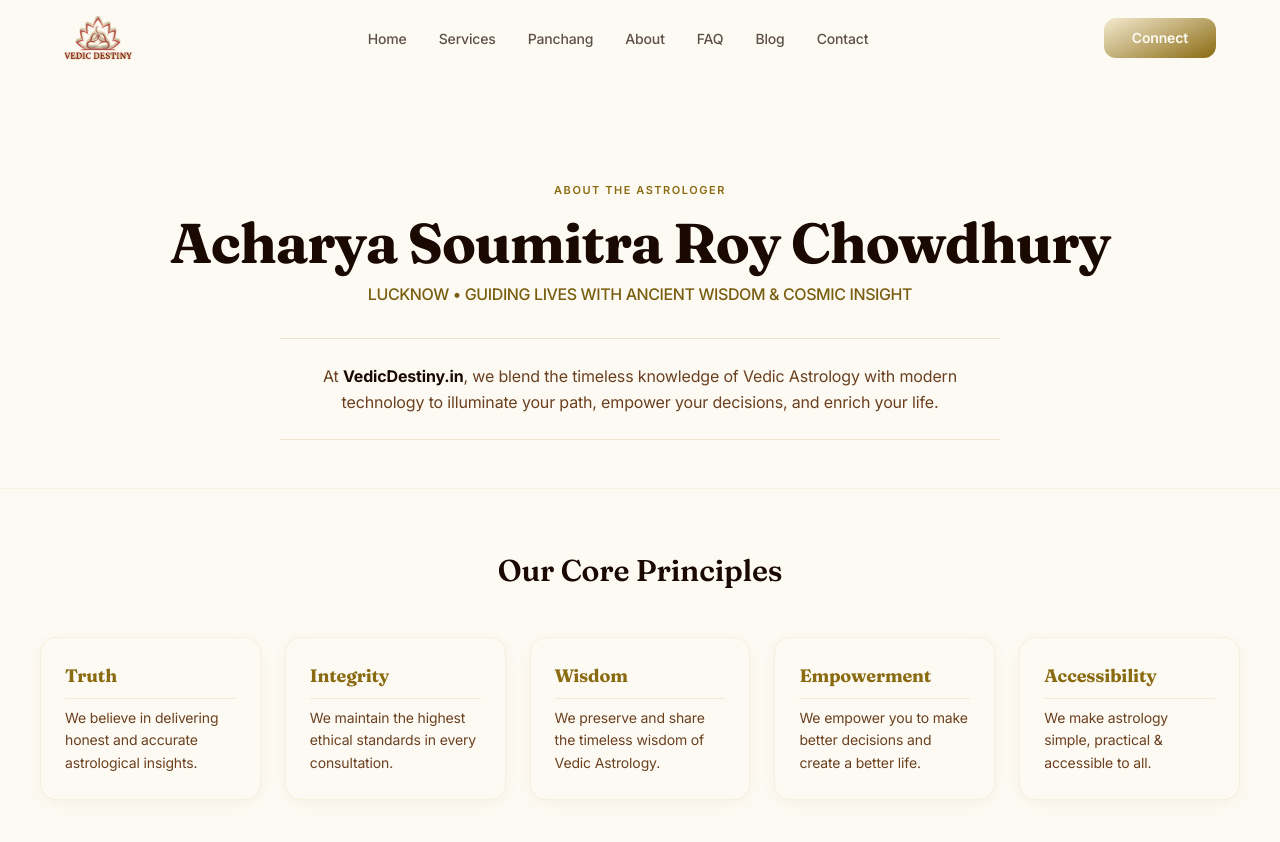
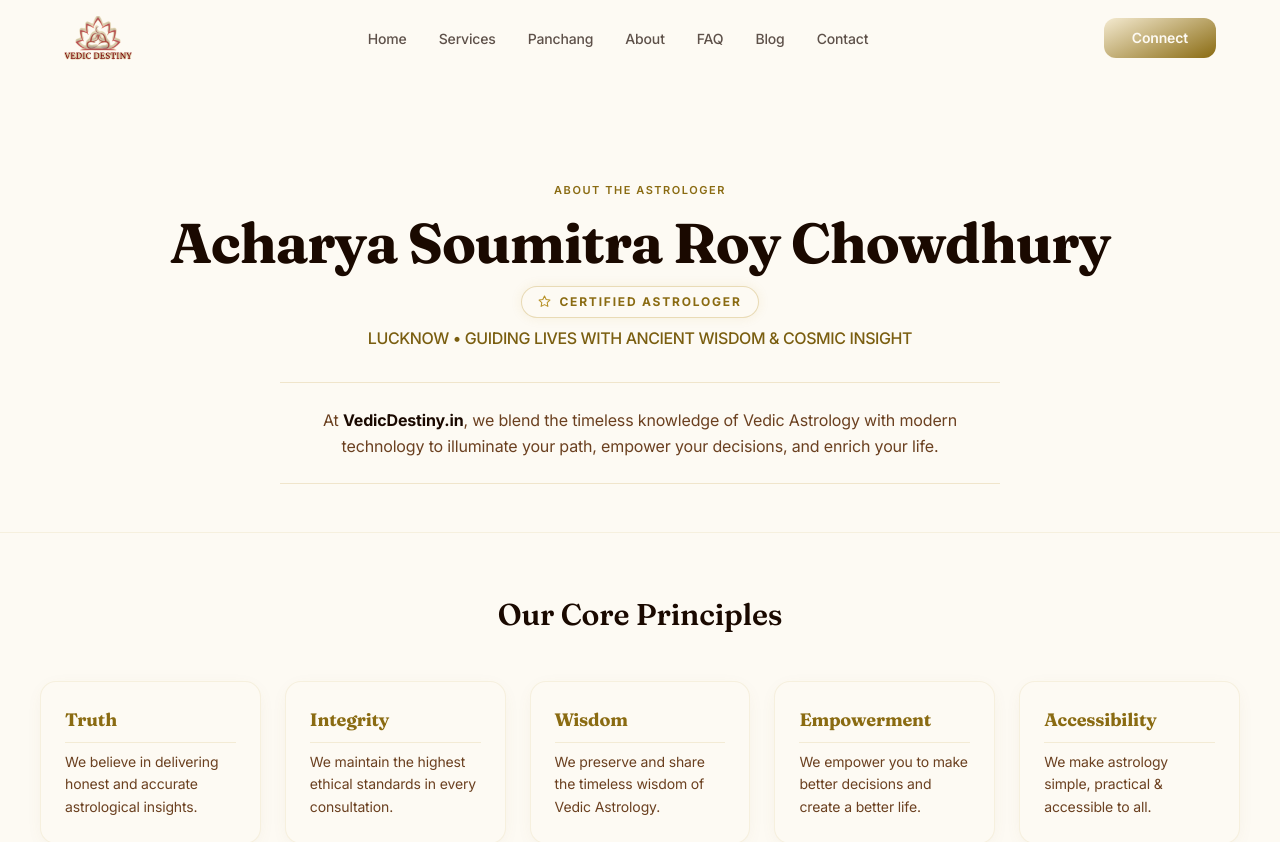
Before and after one commit to priyanshu091/astro-main, a Next.js app: page /about in a window 1280 px wide. Shown: the top 842 px of the page. Built offline with nearby package versions, Linux system fonts and the light colour scheme.

Commit message:
feat: add Certified Astrologer badge on about hero, blog byline, and blog author card

```diff
--- a/app/about/page.tsx
+++ b/app/about/page.tsx
@@ -18,6 +18,17 @@ export default function AboutPage() {
           <h1 className="font-display mt-sp-3 text-[clamp(2rem,5vw,3.5rem)] font-bold leading-[1.1] tracking-[-0.02em] text-text-primary">
             Acharya Soumitra Roy Chowdhury
           </h1>
+          {/* Certified Astrologer badge */}
+          <div className="mt-3 flex justify-center">
+            <div className="inline-flex items-center gap-2 rounded-full border border-gold-400/30 bg-bg-cosmos px-4 py-1.5 shadow-[0_0_12px_rgba(184,146,40,0.1)]">
+              <svg width="13" height="13" viewBox="0 0 24 24" fill="none" stroke="currentColor" strokeWidth="2" strokeLinecap="round" strokeLinejoin="round" className="text-gold-400 shrink-0" aria-hidden="true">
+                <path d="M12 2l3.09 6.26L22 9.27l-5 4.87 1.18 6.88L12 17.77l-6.18 3.25L7 14.14 2 9.27l6.91-1.01L12 2z"/>
+              </svg>
+              <span className="font-sans text-[12px] font-bold uppercase tracking-[0.15em] text-gold-500">
+                Certified Astrologer
+              </span>
+            </div>
+          </div>
           <p className="mt-sp-2 text-md font-medium tracking-tight text-gold-600 font-sans uppercase">
             Lucknow &bull; Guiding Lives With Ancient Wisdom &amp; Cosmic Insight
           </p>
--- a/app/blog/[slug]/page.tsx
+++ b/app/blog/[slug]/page.tsx
@@ -130,9 +130,17 @@ export default async function BlogPostPage({ params }: { params: { slug: string
             <span className="text-gold-400/30">•</span>
             <span className="text-gold-500 font-semibold">{post.readTime}</span>
           </div>
-          <p className="mt-3 font-sans text-xs text-text-secondary">
-            By Astrologer Acharya Soumitra Roy Chowdhury
-          </p>
+          <div className="mt-3 flex items-center justify-center gap-2 flex-wrap">
+            <p className="font-sans text-xs text-text-secondary">
+              By Astrologer Acharya Soumitra Roy Chowdhury
+            </p>
+            <div className="inline-flex items-center gap-1 rounded-full border border-gold-400/25 bg-[rgba(184,146,40,0.06)] px-2.5 py-0.5">
+              <svg width="10" height="10" viewBox="0 0 24 24" fill="none" stroke="currentColor" strokeWidth="2" strokeLinecap="round" strokeLinejoin="round" className="text-gold-400 shrink-0" aria-hidden="true">
+                <path d="M12 2l3.09 6.26L22 9.27l-5 4.87 1.18 6.88L12 17.77l-6.18 3.25L7 14.14 2 9.27l6.91-1.01L12 2z"/>
+              </svg>
+              <span className="font-sans text-[10px] font-bold uppercase tracking-[0.12em] text-gold-500">Certified Astrologer</span>
+            </div>
+          </div>
         </header>
 
         {/* Featured Cover Image */}
@@ -187,7 +195,15 @@ export default async function BlogPostPage({ params }: { params: { slug: string
                 <h3 className="font-display text-base font-bold text-text-primary">
                   Astrologer Acharya Soumitra Roy Chowdhury
                 </h3>
-                <p className="font-sans text-xs text-text-secondary mt-1 leading-relaxed">
+                <div className="mt-1 flex items-center gap-1.5">
+                  <div className="inline-flex items-center gap-1 rounded-full border border-gold-400/25 bg-[rgba(184,146,40,0.06)] px-2.5 py-0.5">
+                    <svg width="10" height="10" viewBox="0 0 24 24" fill="none" stroke="currentColor" strokeWidth="2" strokeLinecap="round" strokeLinejoin="round" className="text-gold-400 shrink-0" aria-hidden="true">
+                      <path d="M12 2l3.09 6.26L22 9.27l-5 4.87 1.18 6.88L12 17.77l-6.18 3.25L7 14.14 2 9.27l6.91-1.01L12 2z"/>
+                    </svg>
+                    <span className="font-sans text-[10px] font-bold uppercase tracking-[0.12em] text-gold-500">Certified Astrologer</span>
+                  </div>
+                </div>
+                <p className="font-sans text-xs text-text-secondary mt-1.5 leading-relaxed">
                   Professional Vedic astrologer with over 30 years of consulting experience. Specializing in birth chart analysis, marriage compatibility, career guidance, Vastu Shastra, and Lal Kitab remedies.
                 </p>
                 <Link
```
